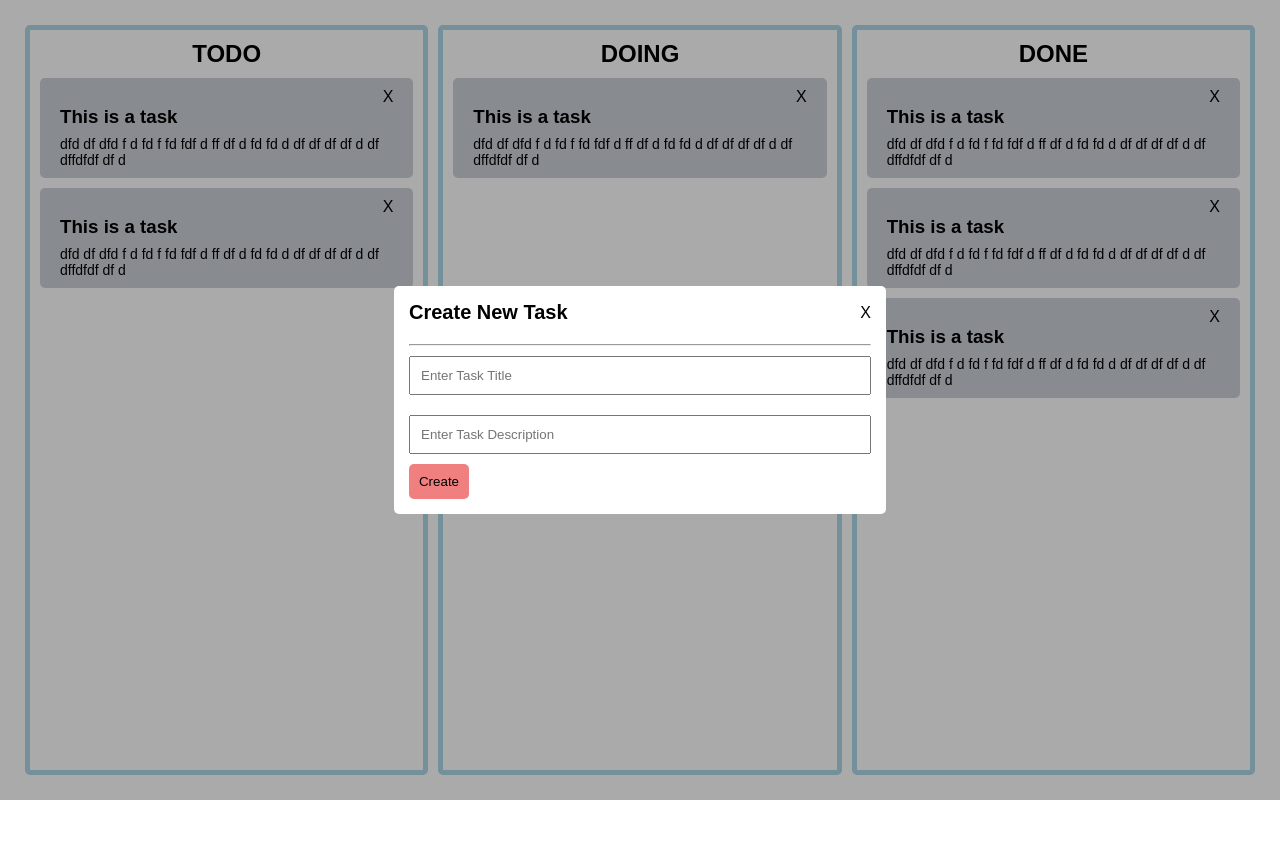
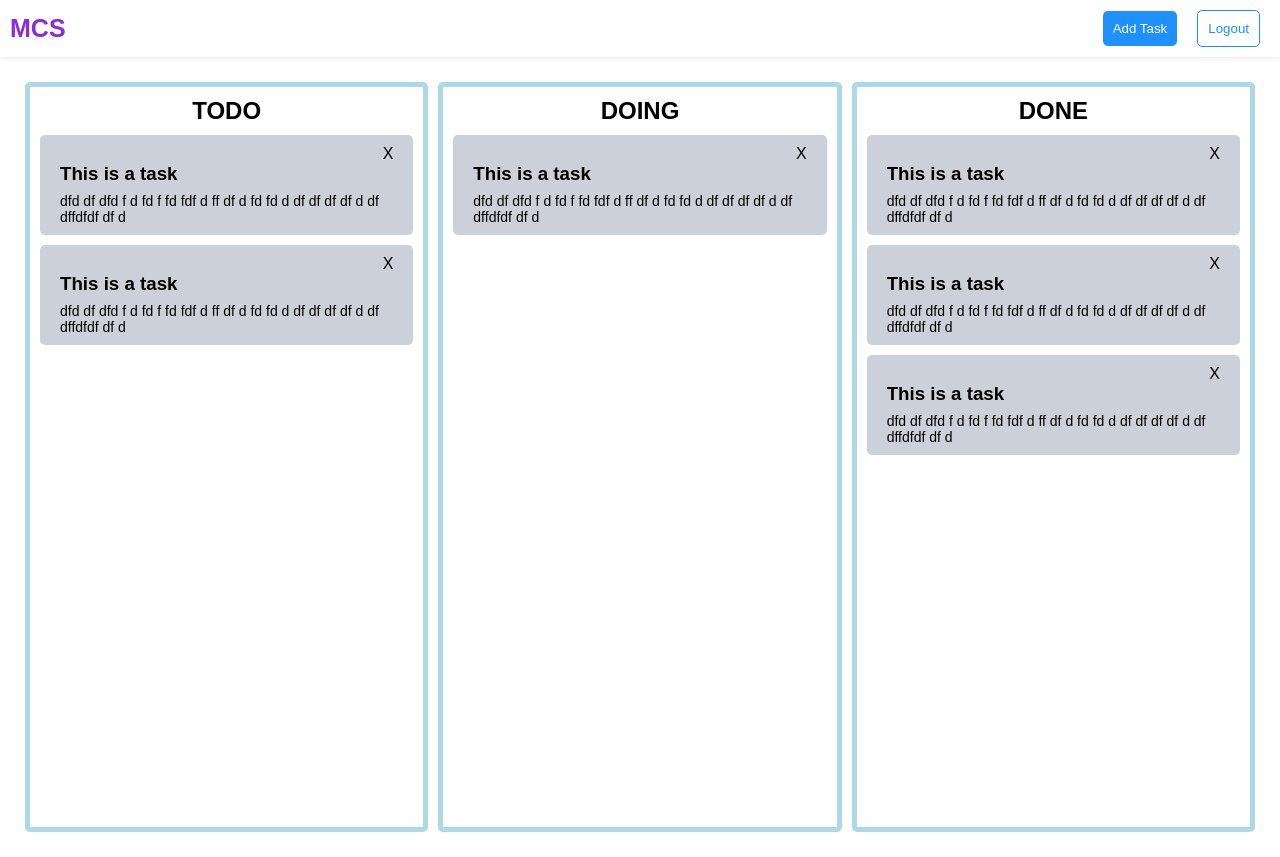
Before and after one commit to RickParamanik18/mcs_task, a React app in the folder client/: page / in a window 1280 px wide. Before the commit the page ends 800 px from the top, so only its background shows below. Built offline with nearby package versions, Linux system fonts and the light colour scheme; the HTML template or start-up script is replaced by a standard one.

Commit message:
nav added

```diff
--- a/client/src/components/Modal/Modal.jsx
+++ b/client/src/components/Modal/Modal.jsx
@@ -2,9 +2,7 @@ import React, { useState } from "react";
 import styled from "./style.module.css";
 
 export const Modal = (props) => {
-    const { title, children, visibility: vz = false } = props;
-    const [visibility, setVisibility] = useState(vz);
-
+    const { title, children, visibility, setVisibility } = props;
     return (
         <>
             {visibility ? (
--- /dev/null
+++ b/client/src/components/nav/Nav.jsx
@@ -0,0 +1,21 @@
+import styled from "./style.module.css";
+
+export const Nav = (props) => {
+    const addTask = () => {
+        console.log('dfdf')
+        props.setVisibility(true);
+    };
+    return (
+        <>
+            <div className={styled.container}>
+                <div className={styled.logo}>MCS</div>
+                <div className={styled.btn_container}>
+                    <button className={styled.btn_Primary} onClick={addTask}>
+                        Add Task
+                    </button>
+                    <button className={styled.btn_secondary}>Logout</button>
+                </div>
+            </div>
+        </>
+    );
+};
--- /dev/null
+++ b/client/src/components/nav/style.module.css
@@ -0,0 +1,33 @@
+.container {
+    display: flex;
+    justify-content: space-between;
+    align-items: center;
+    padding: 10px;
+    box-shadow: 1px 2px 4px #00000011;
+    position: sticky;
+    background-color: white;
+    top: 0px;
+}
+.logo {
+    font-size: 25px;
+    font-weight: 800;
+    color: blueviolet;
+}
+.btn_Primary {
+    padding: 10px;
+    border: none;
+    border-radius: 5px;
+    background-color: dodgerblue;
+    color: white;
+    margin: 0px 10px;
+    cursor: pointer;
+}
+.btn_secondary {
+    padding: 10px;
+    border: 1px solid dodgerblue;
+    border-radius: 5px;
+    background-color: transparent;
+    color: dodgerblue;
+    margin: 0px 10px;
+    cursor: pointer;
+}
--- a/client/src/pages/homepage/Homepage.jsx
+++ b/client/src/pages/homepage/Homepage.jsx
@@ -4,10 +4,12 @@ import styled from "./style.module.css";
 import { DragDropContext } from "react-beautiful-dnd";
 import { Modal } from "../../components/Modal/Modal";
 import { CreateNewTaskForm } from "../../components/forms/CreateNewTaskForm";
+import { Nav } from "../../components/nav/Nav";
 export const Homepage = () => {
     const [todos, setTodos] = useState([]);
     const [doings, setDoings] = useState([]);
     const [dones, setDones] = useState([]);
+    const [visibility, setVisibility] = useState(false);
     useEffect(() => {
         setTodos([
             {
@@ -107,6 +109,7 @@ export const Homepage = () => {
 
     return (
         <DragDropContext onDragEnd={dragEndHandler}>
+            <Nav setVisibility={setVisibility} />
             <div className={styled.container}>
                 <TaskQueue name="todo" tasks={todos} updateTasks={setTodos} />
                 <TaskQueue
@@ -116,7 +119,11 @@ export const Homepage = () => {
                 />
                 <TaskQueue name="done" tasks={dones} updateTasks={setDones} />
             </div>
-            <Modal title="Create New Task" visibility={true}>
+            <Modal
+                title="Create New Task"
+                visibility={visibility}
+                setVisibility={setVisibility}
+            >
                 <CreateNewTaskForm setTodos={setTodos} />
             </Modal>
         </DragDropContext>
```
